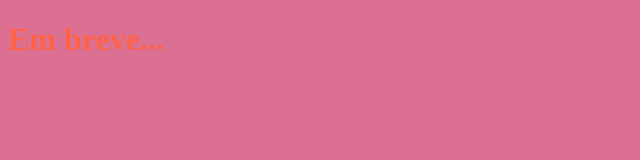
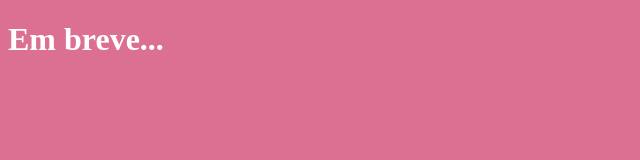
Before and after one commit to Luana-Mozer/PORTIFOLIO, a plain HTML site: page index.html in a window 1280 px wide. Shown: the whole page, without its empty margins (0-640 px from the left). Drawn offline with Linux system fonts and the light colour scheme.

Commit message:
atualizando

```diff
--- a/estilos/style.css
+++ b/estilos/style.css
@@ -9,6 +9,6 @@
 */
 body {
     background-color: palevioletred;
-    color: tomato;
+    color: rgb(255, 254, 254);
 
 }
```
